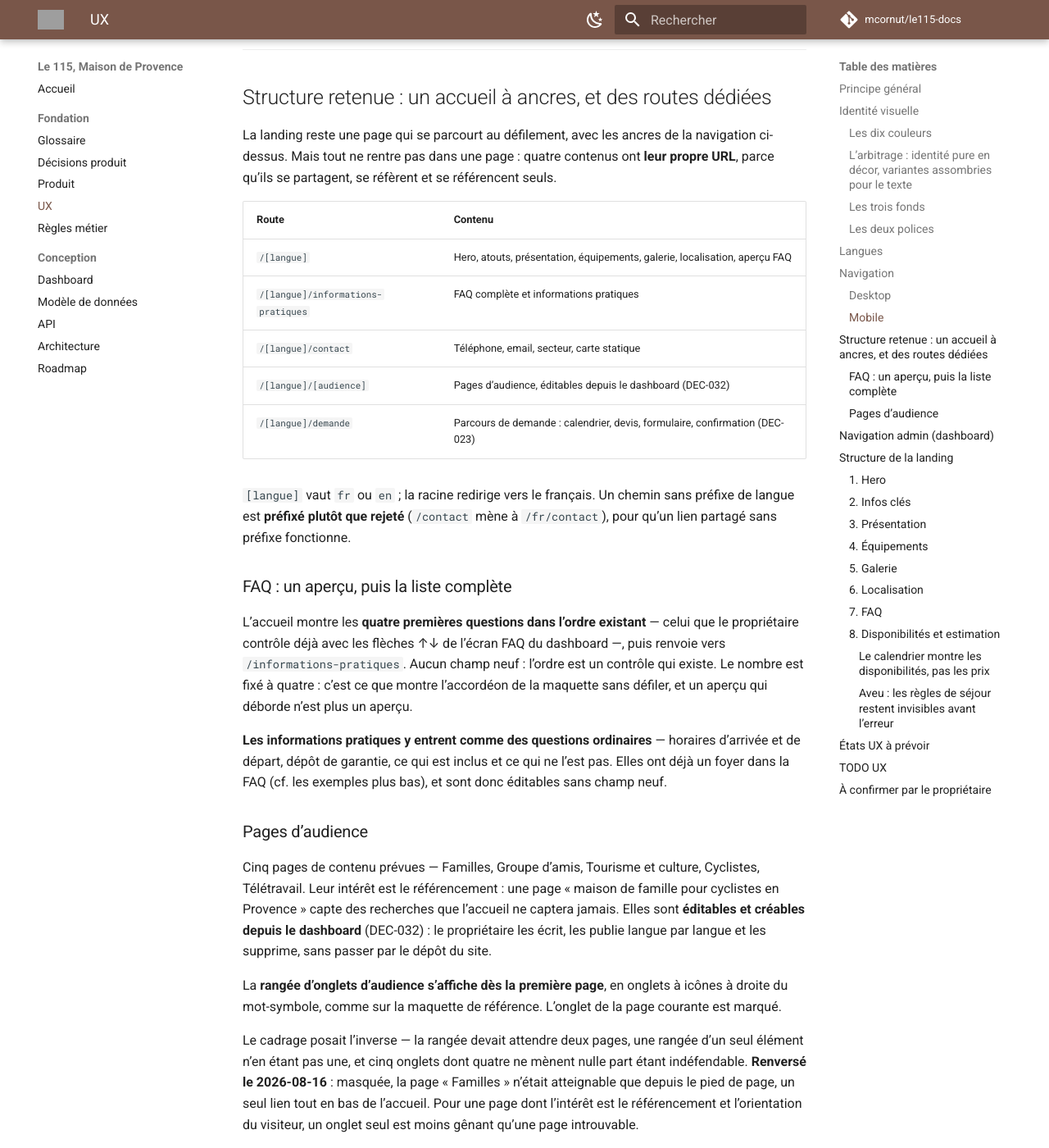
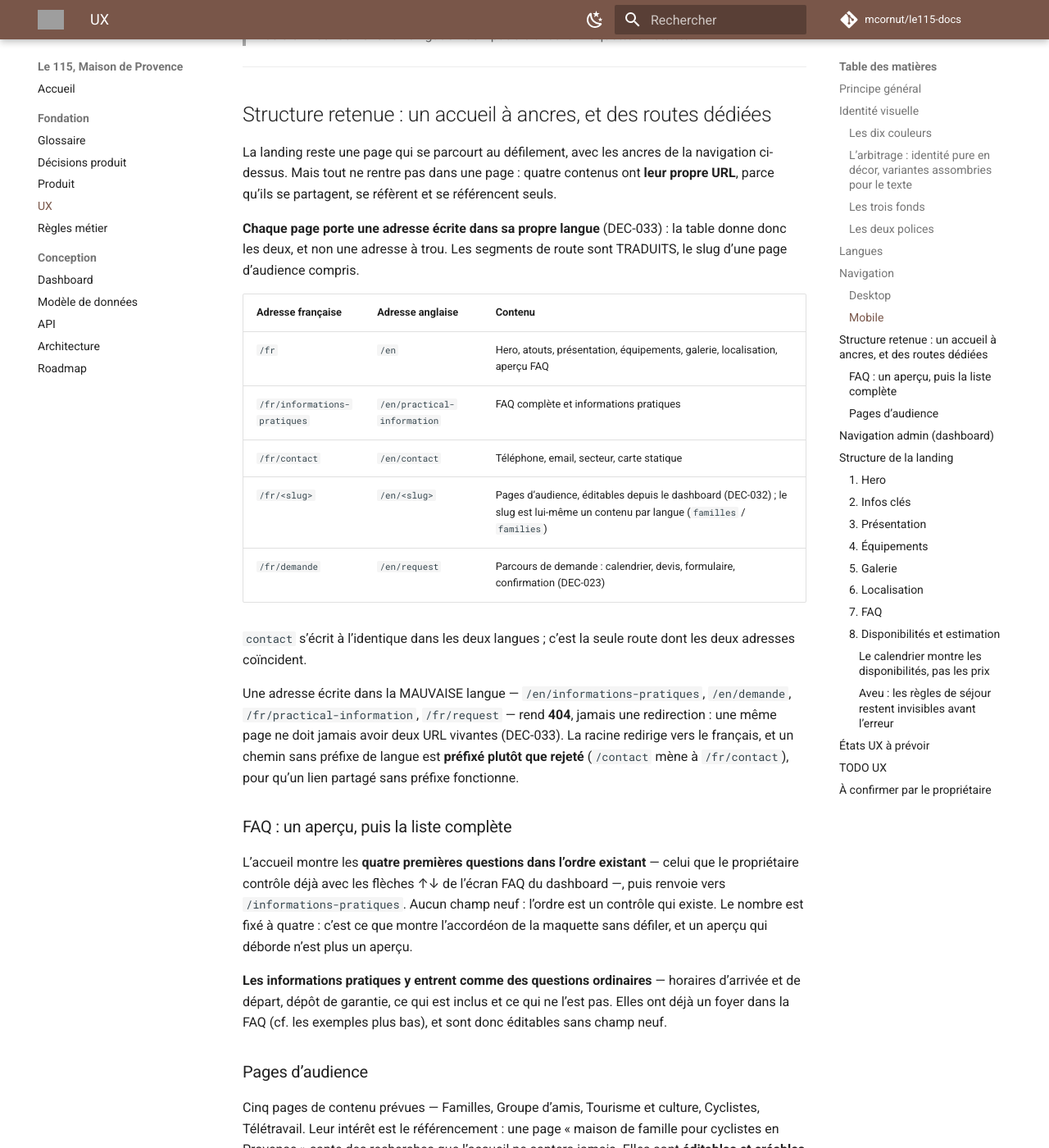
Before and after one commit to mcornut/le115-docs, an MkDocs documentation site: the page built from docs/02-UX.md, in a window 1280 px wide and 1400 px high, scrolled down 4346 px. Shown: the whole window at 82% size. Built offline with MkDocs 1.6.1 and Material for MkDocs 9.7.7, drawn with Linux system fonts in a browser that asks for light colours; comment, search, counter and statistics services are not loaded; some of the changed text lies outside the part shown; grey boxes are pictures that could not be loaded.

Commit message:
docs: donner l'adresse de CHAQUE langue, et la liste réservée en entier
02-UX.md annonçait `/[langue]/informations-pratiques` et `/[langue]/demande`
avec « `[langue]` vaut `fr` ou `en` ». Depuis DEC-033, `/en/informations-pratiques`
et `/en/demande` rendent 404 — mesuré sous le lanceur de production. Le document
qui sert de carte des URLs annonçait donc deux adresses mortes. La table donne
désormais les deux adresses de chaque page, sur la forme retenue par le README
du dépôt frontend, et dit ce que rend une adresse écrite dans la mauvaise langue.
Le bouton d'appel à l'action portait la même erreur.

Les mentions de `/[langue]/demande` dans 00-Product-Decisions.md et 08-Roadmap.md
ne sont pas touchées : ce sont des décisions datées et antérieures, qu'un journal
se lit dans son ordre et que DEC-033 corrige.

04-Dashboard.md donnait la liste des slugs réservés à trois entrées ; elle en a
cinq depuis DEC-033 (union des deux langues), comme 06-API.md et
`internal/domain/audience/slug.go` la donnent déjà.

Co-Authored-By: Claude Opus 5 <noreply@anthropic.com>

```diff
--- a/docs/02-UX.md
+++ b/docs/02-UX.md
@@ -147,7 +147,7 @@ Conséquences UX :
 | FAQ | Ancre vers la FAQ |
 | Localisation | Ancre vers la localisation |
 | `FR / EN` | Changement de langue |
-| CTA `Réserver` | Mène à la page de demande, `/[langue]/demande` (DEC-023, DEC-026) |
+| CTA `Réserver` | Mène à la page de demande — `/fr/demande` en français, `/en/request` en anglais (DEC-023, DEC-026, DEC-033) |
 
 ### Mobile
 
@@ -168,17 +168,27 @@ La landing reste une page qui se parcourt au défilement, avec les ancres de la
 navigation ci-dessus. Mais tout ne rentre pas dans une page : quatre contenus ont
 **leur propre URL**, parce qu’ils se partagent, se réfèrent et se référencent seuls.
 
-| Route | Contenu |
-|---|---|
-| `/[langue]` | Hero, atouts, présentation, équipements, galerie, localisation, aperçu FAQ |
-| `/[langue]/informations-pratiques` | FAQ complète et informations pratiques |
-| `/[langue]/contact` | Téléphone, email, secteur, carte statique |
-| `/[langue]/[audience]` | Pages d’audience, éditables depuis le dashboard (DEC-032) |
-| `/[langue]/demande` | Parcours de demande : calendrier, devis, formulaire, confirmation (DEC-023) |
+**Chaque page porte une adresse écrite dans sa propre langue** (DEC-033) : la table
+donne donc les deux, et non une adresse à trou. Les segments de route sont TRADUITS,
+le slug d’une page d’audience compris.
 
-`[langue]` vaut `fr` ou `en` ; la racine redirige vers le français. Un chemin sans
-préfixe de langue est **préfixé plutôt que rejeté** (`/contact` mène à `/fr/contact`),
-pour qu’un lien partagé sans préfixe fonctionne.
+| Adresse française | Adresse anglaise | Contenu |
+|---|---|---|
+| `/fr` | `/en` | Hero, atouts, présentation, équipements, galerie, localisation, aperçu FAQ |
+| `/fr/informations-pratiques` | `/en/practical-information` | FAQ complète et informations pratiques |
+| `/fr/contact` | `/en/contact` | Téléphone, email, secteur, carte statique |
+| `/fr/<slug>` | `/en/<slug>` | Pages d’audience, éditables depuis le dashboard (DEC-032) ; le slug est lui-même un contenu par langue (`familles` / `families`) |
+| `/fr/demande` | `/en/request` | Parcours de demande : calendrier, devis, formulaire, confirmation (DEC-023) |
+
+`contact` s’écrit à l’identique dans les deux langues ; c’est la seule route dont les
+deux adresses coïncident.
+
+Une adresse écrite dans la MAUVAISE langue — `/en/informations-pratiques`,
+`/en/demande`, `/fr/practical-information`, `/fr/request` — rend **404**, jamais une
+redirection : une même page ne doit jamais avoir deux URL vivantes (DEC-033). La racine
+redirige vers le français, et un chemin sans préfixe de langue est **préfixé plutôt que
+rejeté** (`/contact` mène à `/fr/contact`), pour qu’un lien partagé sans préfixe
+fonctionne.
 
 ### FAQ : un aperçu, puis la liste complète
 
```
Also changed, not shown: docs/04-Dashboard.md (+7 -3 lines).
